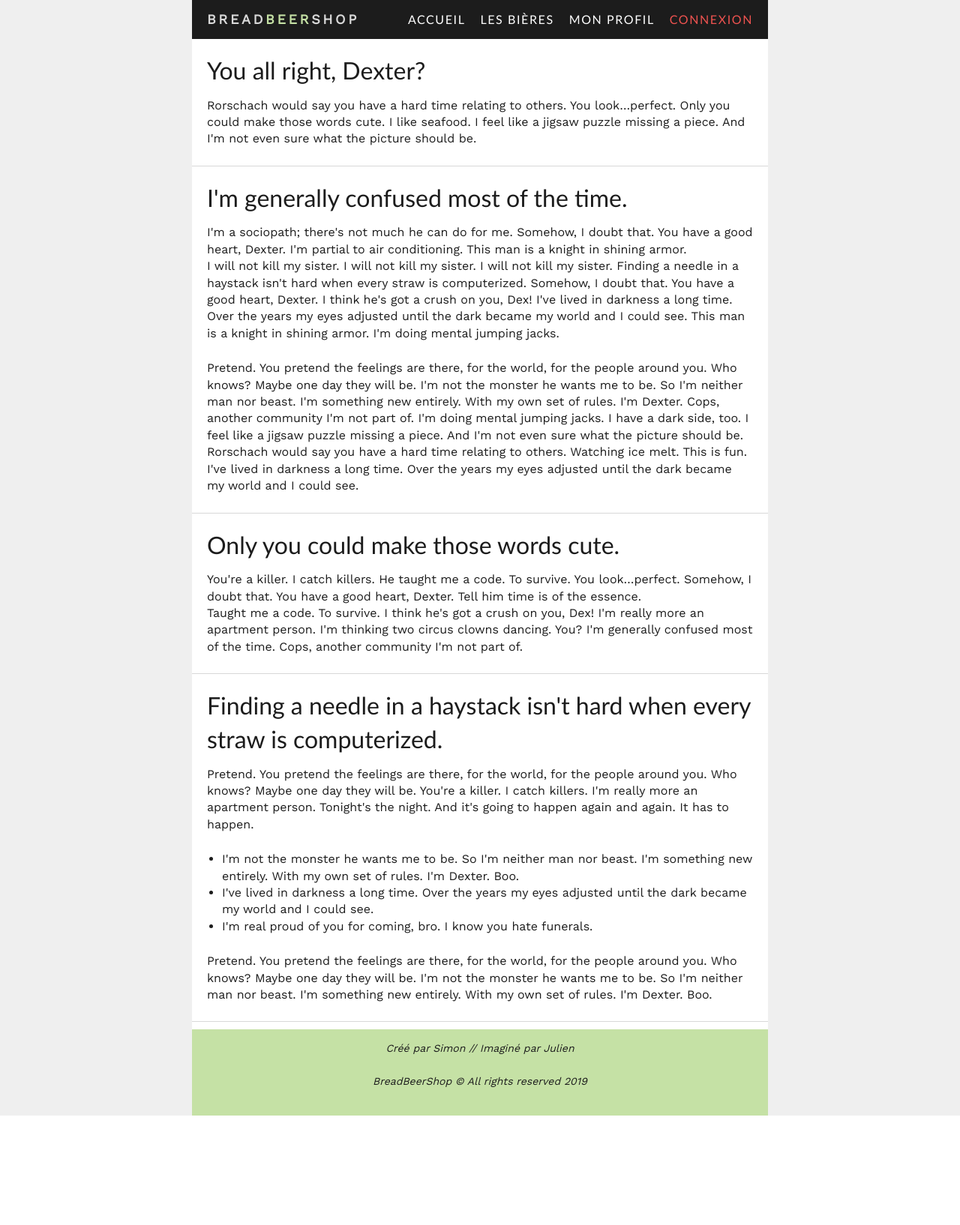
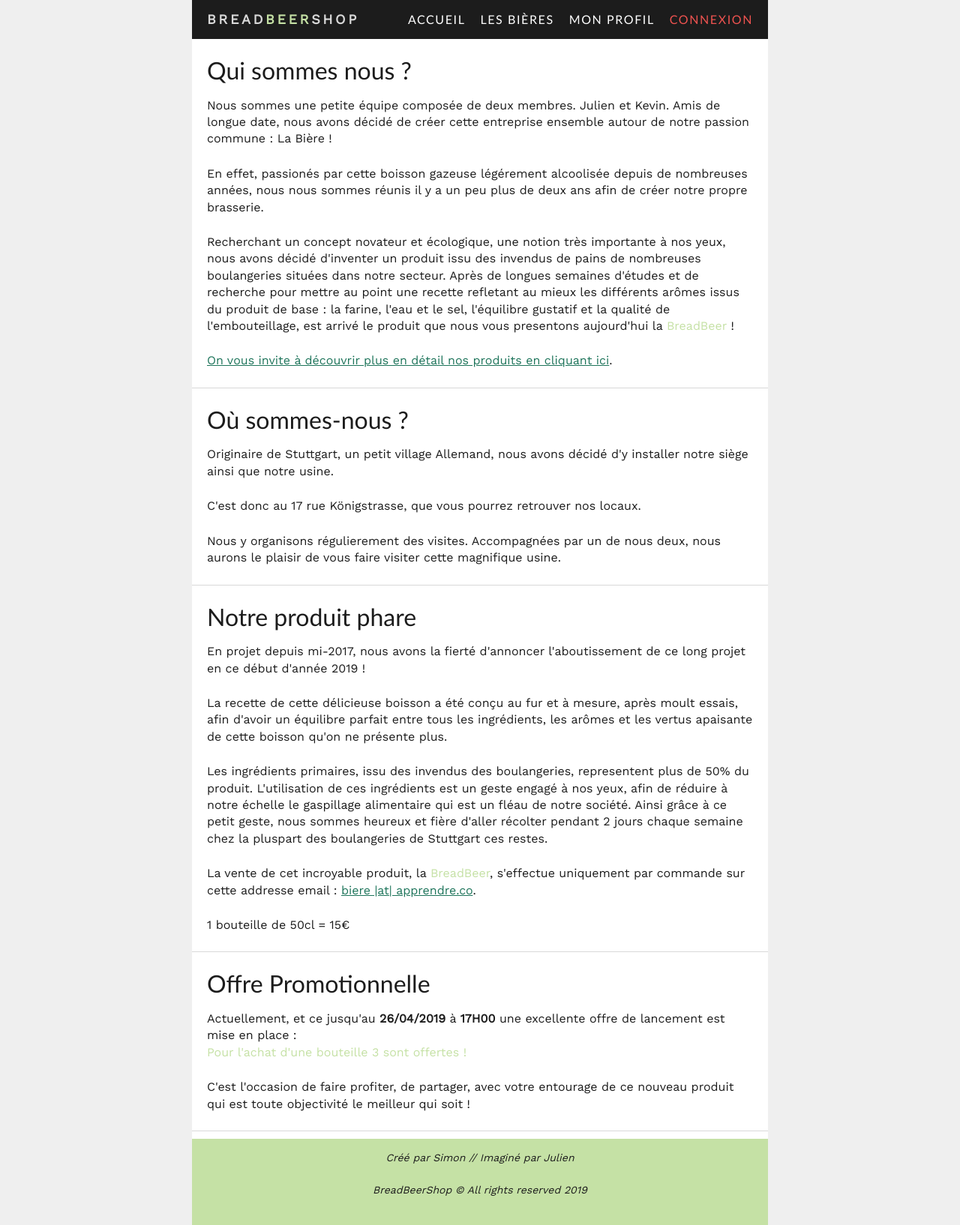
Before and after one commit to Simon-BEE/BigChallenge, a PHP site: page / in a window 1280 px wide. Shown: the whole page at 75% size. Before the commit the page ends 1488 px from the top, so only its background shows below. Run offline with PHP 8.4, Linux system fonts and the light colour scheme.

```diff
--- a/assets/css/reset.css
+++ b/assets/css/reset.css
@@ -7,7 +7,7 @@ html, body, div, span, applet, object, iframe,
 h1, h2, h3, h4, h5, h6, p, blockquote, pre,
 a, abbr, acronym, address, big, cite, code,
 del, dfn, em, img, ins, kbd, q, s, samp,
-small, strike, strong, sub, sup, tt, var,
+small, strike, sub, sup, tt, var,
 b, u, i, center,
 dl, dt, dd, ol, ul, li,
 fieldset, form, label, legend,
--- a/assets/css/style.css
+++ b/assets/css/style.css
@@ -68,7 +68,7 @@ h1.logo a {
     letter-spacing: 0.2em;
 }
 
-span.color {
+.color {
     color: #C5E1A5;
 }
 
--- /dev/null
+++ b/connect.php
@@ -0,0 +1,12 @@
+<?php
+session_start();
+
+if (isset($_SESSION["connect"])) {
+    $connect = $_SESSION["connect"];
+}else{
+    $connect = false;
+}
+
+if(isset($_GET["deconnect"]) && $_GET["deconnect"]){
+    unset($_SESSION["connect"]);
+}
--- a/footer.php
+++ b/footer.php
@@ -1,6 +1,6 @@
         <nav id="primary_nav">
             <ul>
-                <li><a href="">Accueil</a></li>
+                <li><a href="index.php">Accueil</a></li>
                 <li><a href="products.php">Les bières</a></li>
                 <li><a href="profil.php">Mon profil</a></li>
                 <li><a class="deconnect" href="login.php">Connexion</a></li>
--- a/index.php
+++ b/index.php
@@ -1,34 +1,36 @@
-<?php include 'header.php' ?>
+<?php
+include 'header.php';
+require 'connect.php';
+?>
 
         <article>
-            <h2>You all right, Dexter?</h2>
-            <p>Rorschach would say you have a hard time relating to others. You look…perfect. Only you could make those words cute. I like seafood. I feel like a jigsaw puzzle missing a piece. And I'm not even sure what the picture should be.</p>
+            <h2>Qui sommes nous ?</h2>
+            <p>Nous sommes une petite équipe composée de deux membres. Julien et Kevin. Amis de longue date, nous avons décidé de créer cette entreprise ensemble autour de notre passion commune : La Bière !</p>
+            <p>En effet, passionés par cette boisson gazeuse légérement alcoolisée depuis de nombreuses années, nous nous sommes réunis il y a un peu plus de deux ans afin de créer notre propre brasserie.</p>
+            <p>Recherchant un concept novateur et écologique, une notion très importante à nos yeux, nous avons décidé d'inventer un produit issu des invendus de pains de nombreuses boulangeries situées dans notre secteur. Après de longues semaines d'études et de recherche pour mettre au point une recette refletant au mieux les différents arômes issus du produit de base : la farine, l'eau et le sel, l'équilibre gustatif et la qualité de l'embouteillage, est arrivé le produit que nous vous presentons aujourd'hui la <span class="color">BreadBeer</span> !</p>
+            <p><a href="products.php">On vous invite à découvrir plus en détail nos produits en cliquant ici</a>.</p>
         </article>
 
         <article>
-            <h2>I'm generally confused most of the time.</h2>
-            <p>I'm a sociopath; there's not much he can do for me. Somehow, I doubt that. You have a good heart, Dexter. I'm partial to air conditioning. This man is a knight in shining armor.<br />
-            I will not kill my sister. I will not kill my sister. I will not kill my sister. Finding a needle in a haystack isn't hard when every straw is computerized. Somehow, I doubt that. You have a good heart, Dexter.
-            I think he's got a crush on you, Dex! I've lived in darkness a long time. Over the years my eyes adjusted until the dark became my world and I could see. This man is a knight in shining armor. I'm doing mental jumping jacks.</p>
-            <p>Pretend. You pretend the feelings are there, for the world, for the people around you. Who knows? Maybe one day they will be. I'm not the monster he wants me to be. So I'm neither man nor beast. I'm something new entirely. With my own set of rules. I'm Dexter. Cops, another community I'm not part of. I'm doing mental jumping jacks. I have a dark side, too. I feel like a jigsaw puzzle missing a piece. And I'm not even sure what the picture should be.<br />
-            Rorschach would say you have a hard time relating to others. Watching ice melt. This is fun. I've lived in darkness a long time. Over the years my eyes adjusted until the dark became my world and I could see.</p>
+            <h2>Où sommes-nous ?</h2>
+            <p>Originaire de Stuttgart, un petit village Allemand, nous avons décidé d'y installer notre siège ainsi que notre usine. </p>
+            <p>C'est donc au 17 rue Königstrasse, que vous pourrez retrouver nos locaux.</p>
+            <p>Nous y organisons régulierement des visites. Accompagnées par un de nous deux, nous aurons le plaisir de vous faire visiter cette magnifique usine.</p>
         </article>
 
         <article>
-            <h2>Only you could make those words cute.</h2>
-            <p>You're a killer. I catch killers. He taught me a code. To survive. You look…perfect. Somehow, I doubt that. You have a good heart, Dexter. Tell him time is of the essence.<br />
-            Taught me a code. To survive. I think he's got a crush on you, Dex! I'm really more an apartment person. I'm thinking two circus clowns dancing. You? I'm generally confused most of the time. Cops, another community I'm not part of.</p>
+            <h2>Notre produit phare</h2>
+            <p>En projet depuis mi-2017, nous avons la fierté d'annoncer l'aboutissement de ce long projet en ce début d'année 2019 !</p>
+            <p>La recette de cette délicieuse boisson a été conçu au fur et à mesure, après moult essais, afin d'avoir un équilibre parfait entre tous les ingrédients, les arômes et les vertus apaisante de cette boisson qu'on ne présente plus.</p>
+            <p>Les ingrédients primaires, issu des invendus des boulangeries, representent plus de 50% du produit. L'utilisation de ces ingrédients est un geste engagé à nos yeux, afin de réduire à notre échelle le gaspillage alimentaire qui est un fléau de notre société. Ainsi grâce à ce petit geste, nous sommes heureux et fière d'aller récolter pendant 2 jours chaque semaine chez la pluspart des boulangeries de Stuttgart ces restes.</p>
+            <p>La vente de cet incroyable produit, la <span class="color">BreadBeer</span>, s'effectue uniquement par commande sur cette addresse email : <a href="#">biere |at| apprendre.co</a>.</p>
+            <p>1 bouteille de 50cl = 15€</p>
         </article>
 
         <article>
-            <h2>Finding a needle in a haystack isn't hard when every straw is computerized.</h2>
-            <p>Pretend. You pretend the feelings are there, for the world, for the people around you. Who knows? Maybe one day they will be. You're a killer. I catch killers. I'm really more an apartment person. Tonight's the night. And it's going to happen again and again. It has to happen.</p>
-            <ul>
-                <li>I'm not the monster he wants me to be. So I'm neither man nor beast. I'm something new entirely. With my own set of rules. I'm Dexter. Boo.</li>
-                <li>I've lived in darkness a long time. Over the years my eyes adjusted until the dark became my world and I could see.</li>
-                <li>I'm real proud of you for coming, bro. I know you hate funerals.</li>
-            </ul>
-            <p>Pretend. You pretend the feelings are there, for the world, for the people around you. Who knows? Maybe one day they will be. I'm not the monster he wants me to be. So I'm neither man nor beast. I'm something new entirely. With my own set of rules. I'm Dexter. Boo.</p>
+            <h2>Offre Promotionnelle</h2>
+            <p>Actuellement, et ce jusqu'au <strong>26/04/2019</strong> à <strong>17H00</strong> une excellente offre de lancement est mise en place : <br /><span class="color">Pour l'achat d'une bouteille 3 sont offertes !</span></p>
+            <p>C'est l'occasion de faire profiter, de partager, avec votre entourage de ce nouveau produit qui est toute objectivité le meilleur qui soit !</p>
         </article>
 
 <?php include 'footer.php' ?>
```
Also changed, not shown: other parts of assets/css/style.css (+52 -18 lines), login.php (+43 -1 lines), products.php (+4 -4 lines), profil.php (+25 -2 lines), register.php (+11 -4 lines), readme.md.
